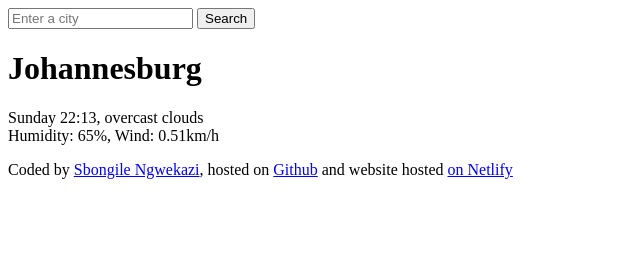
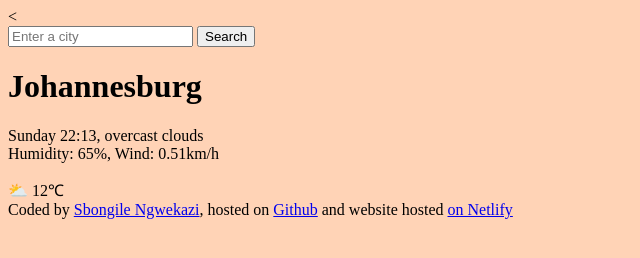
Before and after one commit to BongieJay/my-daily-weather, a plain HTML site: page index.html in a window 1280 px wide. Shown: the whole page, without its empty margins (0-640 px from the left). Drawn offline with Linux system fonts and the light colour scheme.

Commit message:
Added basic css

```diff
--- a/index.html
+++ b/index.html
@@ -4,20 +4,26 @@
     <meta charset="UTF-8" />
     <meta http-equiv="X-UA-Compatible" content="IE=edge" />
     <meta name="viewport" content="width=device-width, initial-scale=1.0" />
+    <link rel="stylesheet" href="src/style.css" />
     <title>Weather Forecast</title>
   </head>
   <body>
+    <div class="forecast-app">
+      <
       <header>
         <input type="search" placeholder="Enter a city" required />
         <input type="submit" value="Search" />
       </header>
       <main>
+        <div>
           <h1><strong>Johannesburg</strong></h1>
           <p>
             Sunday 22:13, overcast clouds
             <br />
             Humidity: 65%, Wind: 0.51km/h
           </p>
+        </div>
+        <div>⛅ 12℃</div>
       </main>
       <footer>
         Coded by
@@ -32,5 +38,6 @@
           >on Netlify</a
         >
       </footer>
+    </div>
   </body>
 </html>
--- /dev/null
+++ b/src/style.css
@@ -0,0 +1,3 @@
+body {
+  background-color: #ffd3b6;
+}
```
Lines whose indentation alone changed are shown as unchanged.
